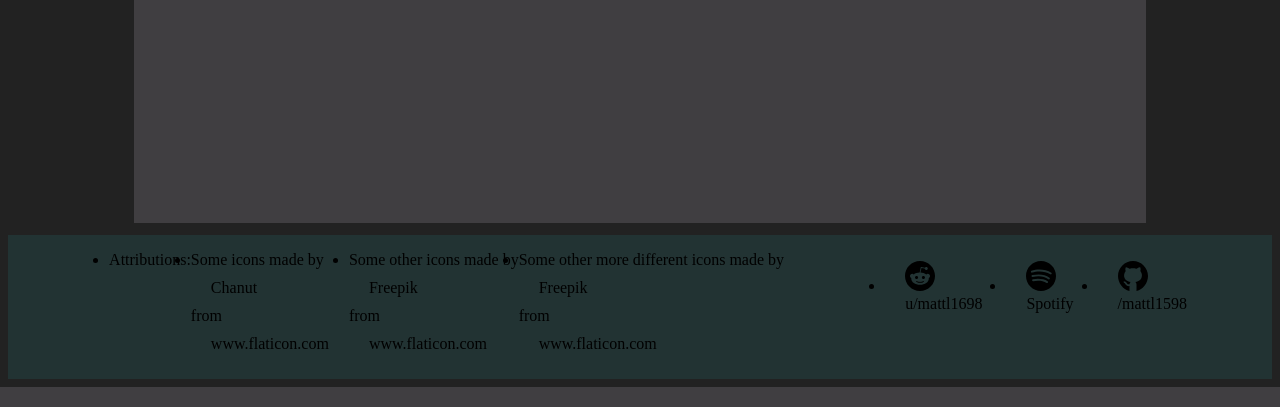
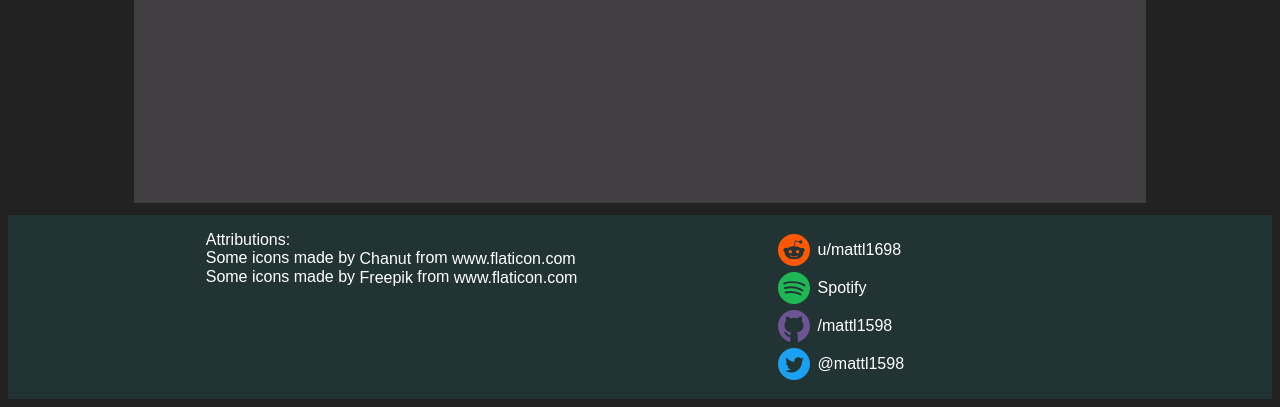
Before and after one commit to mattl1598/cherry-pi, a Python web app: template webapp/templates/home.html in a window 1280 px wide. Shown: the part 2360-2767 px from the top of the page. Run offline with Jinja, Linux system fonts and the light colour scheme; the template is opened without the code that fills it: most values are stand-ins (such as "Sample title", 1, 10 or a date in 2020).

Commit message:
various improvements

```diff
--- a/webapp/static/style.css
+++ b/webapp/static/style.css
@@ -29,7 +29,7 @@ html {background: var(--dark-bg);}
 }
 
 .progress-ring__circle {
-    stroke-dasharray: 326.7256 326.7256;
+    stroke-dasharray: 326.7256;
     transform: rotate(-225deg);
     transform-origin: 50% 50%;
     fill: transparent;
@@ -43,11 +43,11 @@ html {background: var(--dark-bg);}
 .numeric {
 	position: relative;
     display: inline-block; /* <= shrinks container to image size */
-    margin: 0px;
+    margin: 0;
     border: 3px solid var(--main-accent);
     width: 100%;
     text-align: center;
-    padding: 10px 0px;
+    padding: 10px 0;
 }
 
 
@@ -70,16 +70,48 @@ html {background: var(--dark-bg);}
 	display: flex;
 	flex-wrap: wrap;
 	justify-content: space-evenly;
+	font-family: sans-serif;
 }
 
 .footer-item ul {
-	display: flex;
-	flex-wrap: wrap;
-	justify-content: space-evenly;
+	list-style-type: none;
+	color: white;
+}
+
+.footer-item ul li a {
+	display: inline;
+	vertical-align: middle;
+	text-decoration: none;
+	color: white;
+}
+
+.footer-item ul li a img {
+	vertical-align: middle;
+	padding: 3px;
+}
+
+.footer-item {
+	min-width: 30%;
 }
 
 img.socials-logo {
-	max-width: 30px;
+	max-width: 32px;
+}
+
+img#reddit {
+	filter: invert(40%) sepia(97%) saturate(2927%) hue-rotate(1deg) brightness(102%) contrast(105%);
+}
+
+img#spotify {
+	filter: invert(55%) sepia(21%) saturate(1689%) hue-rotate(88deg) brightness(100%) contrast(83%);
+}
+
+img#github {
+	filter: invert(36%) sepia(16%) saturate(1480%) hue-rotate(222deg) brightness(95%) contrast(89%);
+}
+
+img#twitter {
+	filter: brightness(0) saturate(100%) invert(64%) sepia(38%) saturate(6892%) hue-rotate(176deg) brightness(98%) contrast(93%);
 }
 
 /*
@@ -96,12 +128,10 @@ img.socials-logo {
 	padding-top: 2%
 }
 
-
 .menubar {
     position: sticky;
 	background: var(--main-accent);
-	border: 0px;
-	border-color: gray;
+	border: 0 gray;
 	top: 0;
 	left: 0;
 	/* display: block; */
@@ -128,7 +158,7 @@ img.socials-logo {
 	border-color:black; */
 }
 
-.menubar li a, a:link, a:visited {
+.menubar li a, .menubar li a:link, .menubar li a:visited {
 	text-decoration: none;
 	color: #000;
 	display: block;
@@ -136,15 +166,15 @@ img.socials-logo {
 }
 
 .menubar li:hover {
-	color: blue;#0000FF
+	color: blue; /*#0000FF*/
 	background-color: #909090;
 }
 
-li#active {
+.menubar li#active {
 	background-color: var(--main-accent-2);
 }
 
-li#active a, a:link, a:visited {
+.menubar li#active a, a:link, a:visited {
 	color: black;
 }
 
--- a/webapp/templates/layout.html
+++ b/webapp/templates/layout.html
@@ -45,16 +45,16 @@
 				<ul>
 					<li class="bold">Attributions:</li>
 					<li>Some icons made by <a href="https://www.flaticon.com/authors/chanut" title="Chanut">Chanut</a> from <a href="https://www.flaticon.com/" title="Flaticon">www.flaticon.com</a></li>
-					<li>Some other icons made by <a href="https://www.flaticon.com/authors/freepik" title="Freepik">Freepik</a> from <a href="https://www.flaticon.com/" title="Flaticon">www.flaticon.com</a></li>
-					<li>Some other more different icons made by <a href="https://www.flaticon.com/authors/freepik" title="Freepik">Freepik</a> from <a href="https://www.flaticon.com/" title="Flaticon">www.flaticon.com</a></li>
+					<li>Some icons made by <a href="https://www.flaticon.com/authors/freepik" title="Freepik">Freepik</a> from <a href="https://www.flaticon.com/" title="Flaticon">www.flaticon.com</a></li>
 				</ul>
 			</div>
 
 			<div class="footer-item">
 				<ul>
-					<li><a href="https://www.reddit.com/user/mattl1698"><img src="{{ url_for('static', filename='reddit logo.svg') }}" alt="Reddit Logo" class="socials-logo">    u/mattl1698</a></li>
-					<li><a href="https://open.spotify.com/user/ykp1s3z2l4feug463dusavxsx"><img src="{{ url_for('static', filename='spotify.svg') }}" alt="Spotify Logo" class="socials-logo">    Spotify</a></li>
-					<li><a href="https://github.com/mattl1598/"><img src="{{ url_for('static', filename='github.svg') }}" alt="Github Logo" class="socials-logo">    /mattl1598</a></li>
+					<li><a href="https://www.reddit.com/user/mattl1698"><img src="{{ url_for('static', filename='reddit logo.svg') }}" alt="Reddit Logo" class="socials-logo" id="reddit">&nbsp;u/mattl1698</a></li>
+					<li><a href="https://open.spotify.com/user/ykp1s3z2l4feug463dusavxsx"><img src="{{ url_for('static', filename='spotify.svg') }}" alt="Spotify Logo" class="socials-logo" id="spotify">&nbsp;Spotify</a></li>
+					<li><a href="https://github.com/mattl1598/"><img src="{{ url_for('static', filename='github.svg') }}" alt="Github Logo" class="socials-logo" id="github">&nbsp;/mattl1598</a></li>
+					<li><a href="https://twitter.com/mattl1598/"><img src="{{ url_for('static', filename='twitter-circle.svg') }}" alt="Twitter Logo" class="socials-logo" id="twitter">&nbsp;@mattl1598</a></li>
 				</ul>
 			</div>
 		</div>
```
Also changed, not shown: webapp/routes.py (+16 -6 lines), webapp/scripts.py (+14 -0 lines), webapp/static/twitter-circle.svg (added), webapp/static/twitter.svg (deleted).
